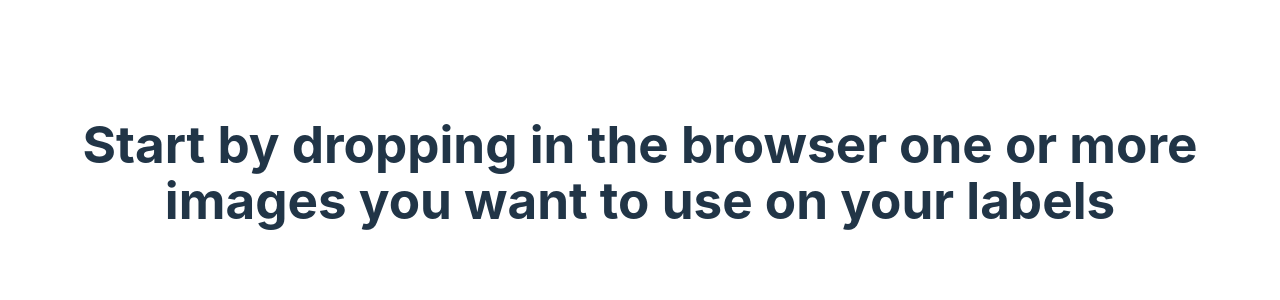
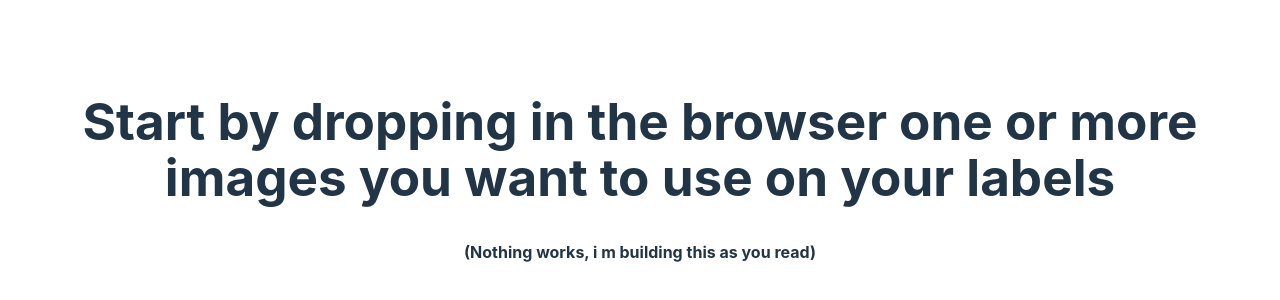
Before and after one commit to TapToCommunity/TapToLabelDesigner, a React (Vite) app: page / in a window 1280 px wide. Shown: the part 228-528 px from the top of the page. Built offline with nearby package versions, Linux system fonts and the light colour scheme.

Commit message:
changed title emptied app

```diff
--- a/src/App.tsx
+++ b/src/App.tsx
@@ -2,7 +2,10 @@ import './App.css'
 
 function App() {
   return (
+    <>
       <h1>Start by dropping in the browser one or more images you want to use on your labels</h1>
+      <h4>(Nothing works, i m building this as you read)</h4>
+    </>
   )
 }
 
```
